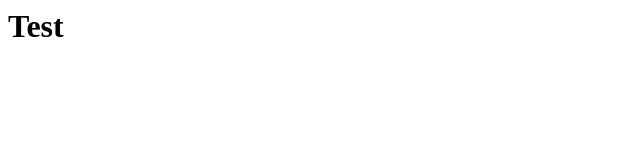
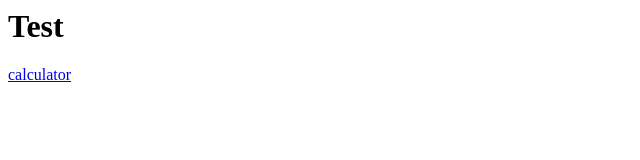
Before and after one commit to SabnamJuhi/Calculator, a plain HTML site: page index.html in a window 1280 px wide. Shown: the full height of the page, 0-640 px from the left. Drawn offline with Linux system fonts and the light colour scheme.

Commit message:
Update index.html

```diff
--- a/index.html
+++ b/index.html
@@ -2,4 +2,4 @@
   Test
 </h1>
 
-<a href="calculator.html>calculator</a>
+<a href="calculator.html">calculator</a>
```
